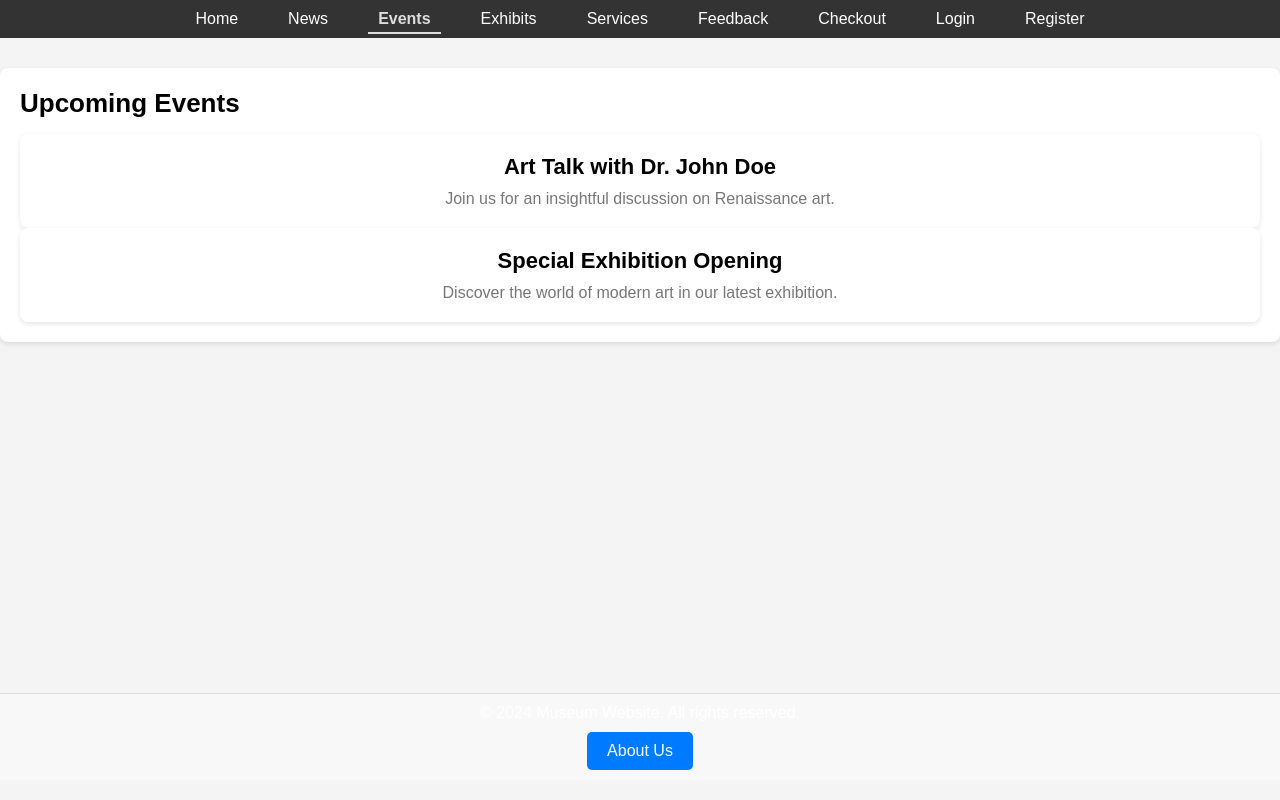
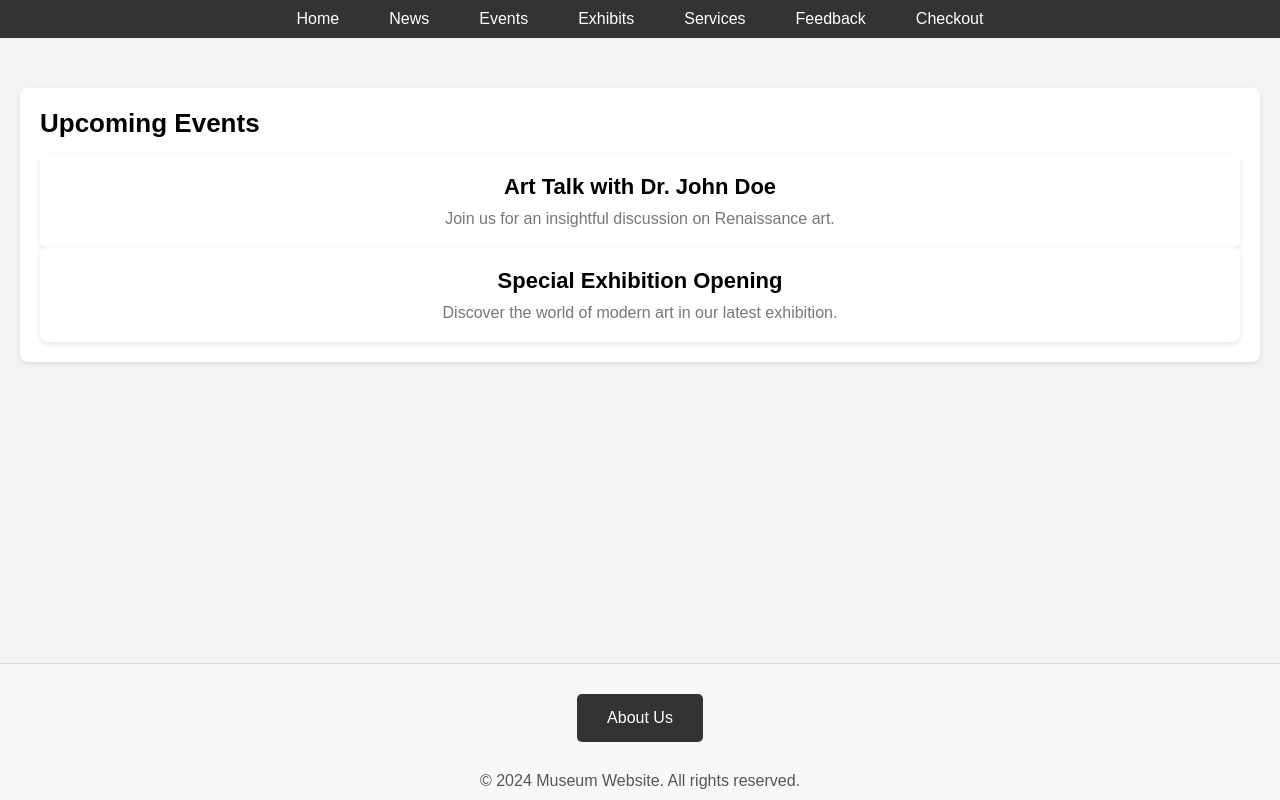
Before and after one commit to Nikoliadis/DEV5003-Nikoliadis, a Flask app: page /events in a window 1280 px wide. Run offline with Flask 3, Linux system fonts and the light colour scheme.

```diff
--- a/static/styles.css
+++ b/static/styles.css
@@ -5,9 +5,25 @@
     box-sizing: border-box;
 }
 
+body, html {
+    margin: 0;
+    padding: 0;
+    height: 100%;
+}
+
+/* Ensure the page uses the full height of the viewport */
 body {
     font-family: Arial, sans-serif;
     background-color: #f4f4f4;
+    display: flex;
+    flex-direction: column;
+    min-height: 100vh;
+}
+
+/* Main content area should expand to fill remaining space */
+main {
+    flex: 1;
+    padding: 20px;
 }
 
 /* Hero Section */
@@ -131,12 +147,51 @@ nav ul li a.active {
 
 /* Footer */
 footer {
+    background-color: #f8f8f8;
+    color: #555;
+    text-align: center;
+    padding: 10px 0;
+    border-top: 1px solid #ddd;
+    position: relative;
+    width: 100%;
+}
+
+footer a {
+    text-decoration: none;
+    color: #fff;
+    font-size: 16px;
+    background-color: #333;
+    padding: 15px 30px;
+    border-radius: 5px;
+    display: inline-block;
+    margin: 20px 0;
+    transition: background-color 0.3s ease;
+}
+
+footer a:hover {
+    background-color: #555;
+}
+
+footer p {
+    margin-top: 10px;
+}
+
+/* About Us Section (Inside Footer) */
+.about-us-button {
+    text-align: center;
+    margin-top: 20px;
+    font-size: 16px;
     background-color: #333;
     color: white;
-    text-align: center;
-    padding: 10px 0;
-    position: relative;
-    width: 100%;
+    padding: 15px 30px;
+    border-radius: 5px;
+    text-decoration: none;
+    display: inline-block;
+    transition: background-color 0.3s ease;
+}
+
+.about-us-button:hover {
+    background-color: #555;
 }
 
 /* Responsive Design */
@@ -151,16 +206,3 @@ footer {
         grid-template-columns: 1fr;
     }
 }
-
-.about-us {
-    text-align: center;
-    margin-top: 50px;
-    padding: 20px;
-    background-color: #f8f8f8;
-    border-top: 1px solid #ddd;
-}
-.about-us p {
-    margin: 0;
-    font-size: 14px;
-    color: #555;
-}
--- a/templates/base.html
+++ b/templates/base.html
@@ -6,36 +6,26 @@
     <link rel="stylesheet" href="{{ url_for('static', filename='styles.css') }}">
     <title>Museum</title>
 </head>
-
 <body>
     <nav>
         <ul>
-            <li><a href="{{ url_for('home') }}" class="{{ 'active' if request.path == url_for('home') else '' }}">Home</a></li>
-            <li><a href="{{ url_for('news') }}" class="{{ 'active' if request.path == url_for('news') else '' }}">News</a></li>
-            <li><a href="{{ url_for('events') }}" class="{{ 'active' if request.path == url_for('events') else '' }}">Events</a></li>
-            <li><a href="{{ url_for('exhibits') }}" class="{{ 'active' if request.path == url_for('exhibits') else '' }}">Exhibits</a></li>
-            <li><a href="{{ url_for('services') }}" class="{{ 'active' if request.path == url_for('services') else '' }}">Services</a></li>
-            <li><a href="{{ url_for('feedback') }}" class="{{ 'active' if request.path == url_for('feedback') else '' }}">Feedback</a></li>
-
-            <!-- Checkout Link moved here, before Login/Register -->
-            <li><a href="{{ url_for('checkout', item_id=1) }}" class="{{ 'active' if request.path == url_for('checkout', item_id=1) else '' }}">Checkout</a></li>
-
-            {% if current_user.is_authenticated %}
-                <li><a href="{{ url_for('profile') }}" class="{{ 'active' if request.path == url_for('profile') else '' }}">Profile</a></li>
-                <li><a href="{{ url_for('logout') }}">Logout</a></li>
-            {% else %}
-                <li><a href="{{ url_for('login') }}" class="{{ 'active' if request.path == url_for('login') else '' }}">Login</a></li>
-                <li><a href="{{ url_for('register') }}" class="{{ 'active' if request.path == url_for('register') else '' }}">Register</a></li>
-            {% endif %}
+            <li><a href="{{ url_for('home') }}">Home</a></li>
+            <li><a href="{{ url_for('news') }}">News</a></li>
+            <li><a href="{{ url_for('events') }}">Events</a></li>
+            <li><a href="{{ url_for('exhibits') }}">Exhibits</a></li>
+            <li><a href="{{ url_for('services') }}">Services</a></li>
+            <li><a href="{{ url_for('feedback') }}">Feedback</a></li>
+            <li><a href="{{ url_for('checkout', item_id=1) }}">Checkout</a></li>
         </ul>
     </nav>
 
-    {% block content %}{% endblock %}
+    <main>
+        {% block content %}{% endblock %}
+    </main>
 
-    <footer style="text-align: center; margin: 20px 0; padding: 10px; position: fixed; bottom: 0; left: 0; width: 100%; background-color: #f8f8f8; border-top: 1px solid #ddd;">
+    <footer>
+        <a href="/about" class="about-us-button">About Us</a>
         <p>© 2024 Museum Website. All rights reserved.</p>
-        <a href="{{ url_for('about') }}"
-           style="display: inline-block; text-decoration: none; font-size: 16px; color: #fff; background-color: #007bff; padding: 10px 20px; border-radius: 5px; margin-top: 10px;">
-           About Us
-        </a>
     </footer>
+</body>
+</html>
```
